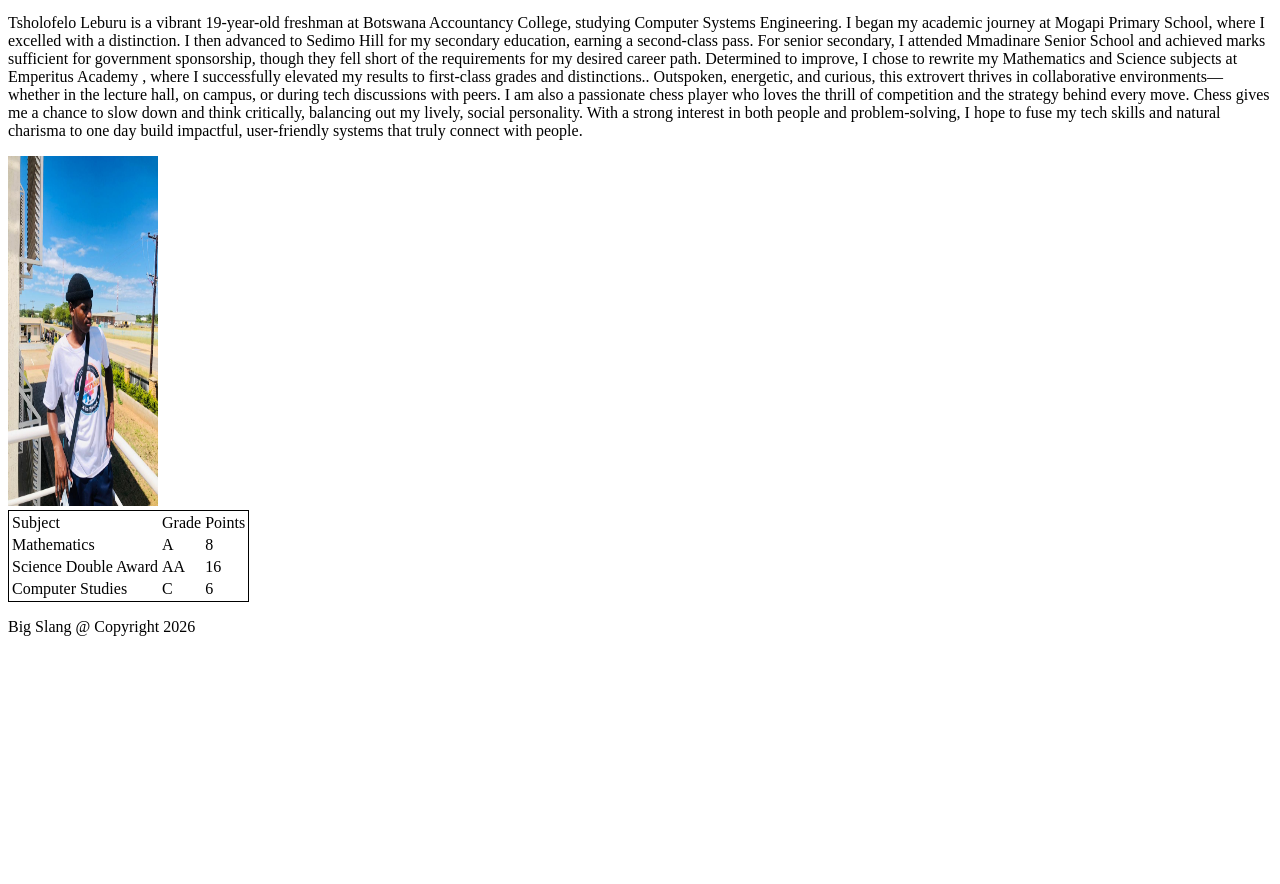
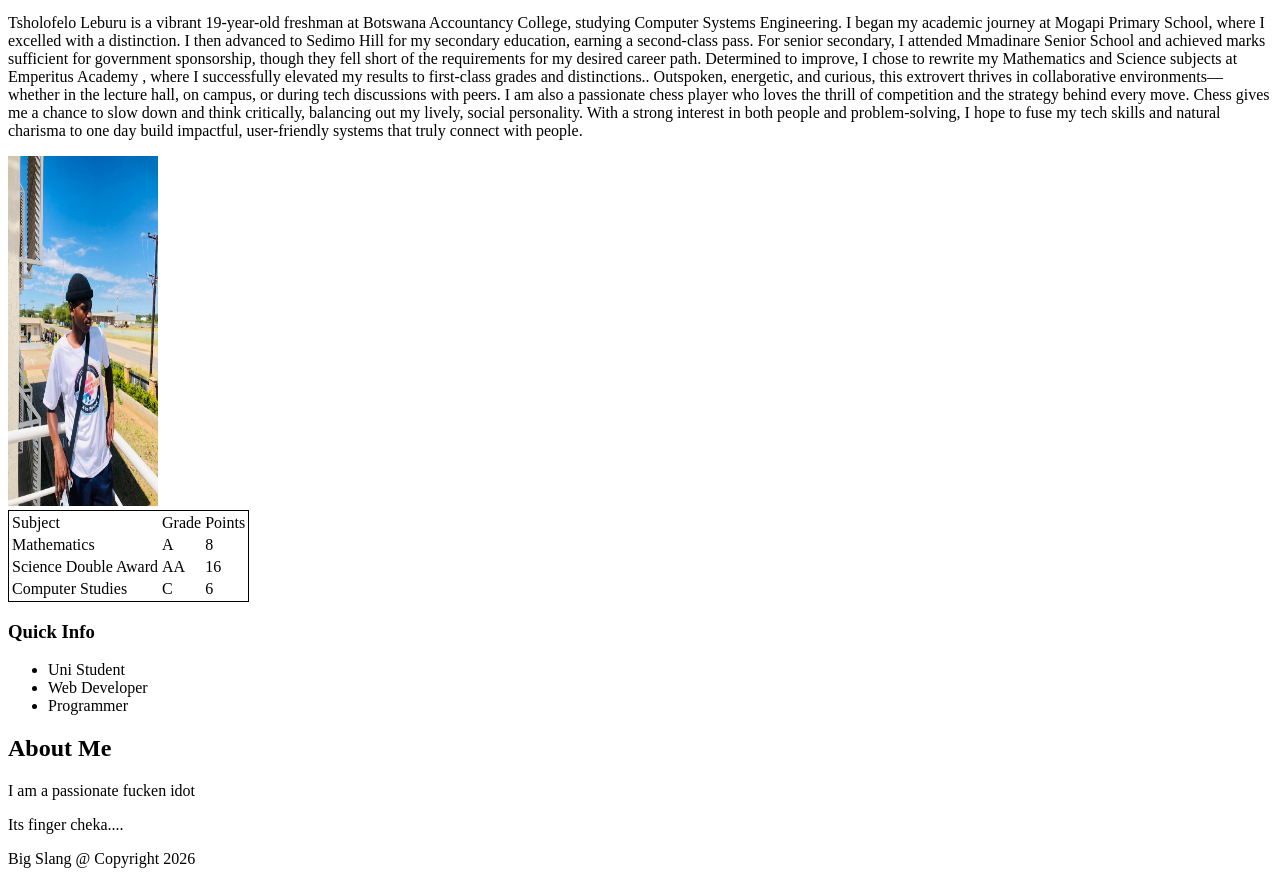
Before and after one commit to leburumdala-lgtm/personal-website, a plain HTML site: page about.html in a window 1280 px wide. Shown: the part 100-984 px from the top of the page. Before the commit the page ends 800 px from the top, so only its background shows below. Drawn offline with Linux system fonts and the light colour scheme.

Commit message:
Update about.html

```diff
--- a/about.html
+++ b/about.html
@@ -63,6 +63,21 @@
             </table>
         </section>
     </main>
+    <section class="two-column-layout">
+        <div class="sidebar">
+            <h3>Quick Info</h3>
+            <ul>
+                <li>Uni Student</li>
+                <li>Web Developer</li>
+                <li>Programmer</li>
+            </ul>
+        </div>
+        <div class="content-area">
+            <h2>About Me</h2>
+            <p>I am a passionate fucken idot</p>
+            <p>Its finger cheka....</p>
+        </div>
+    </section>
      <footer>
 
         <p>Big Slang @ Copyright 2026</p>
```
